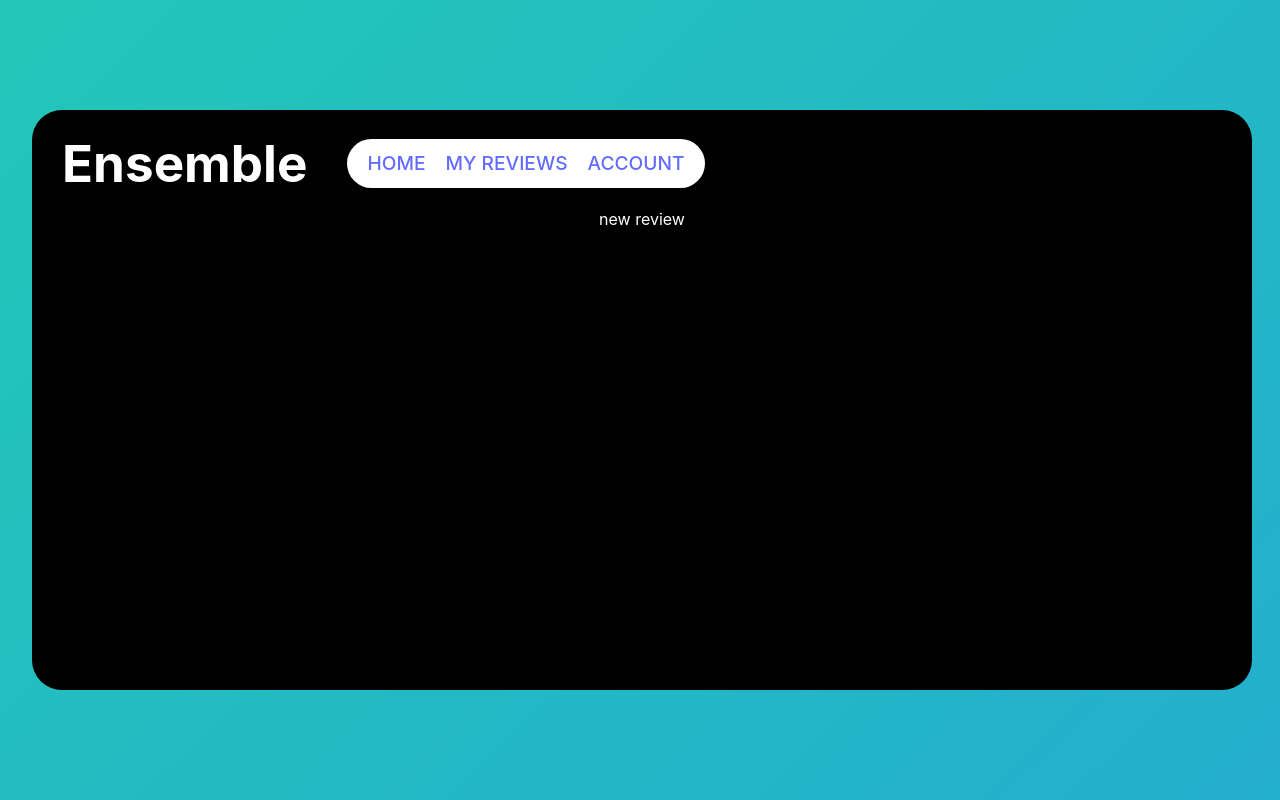
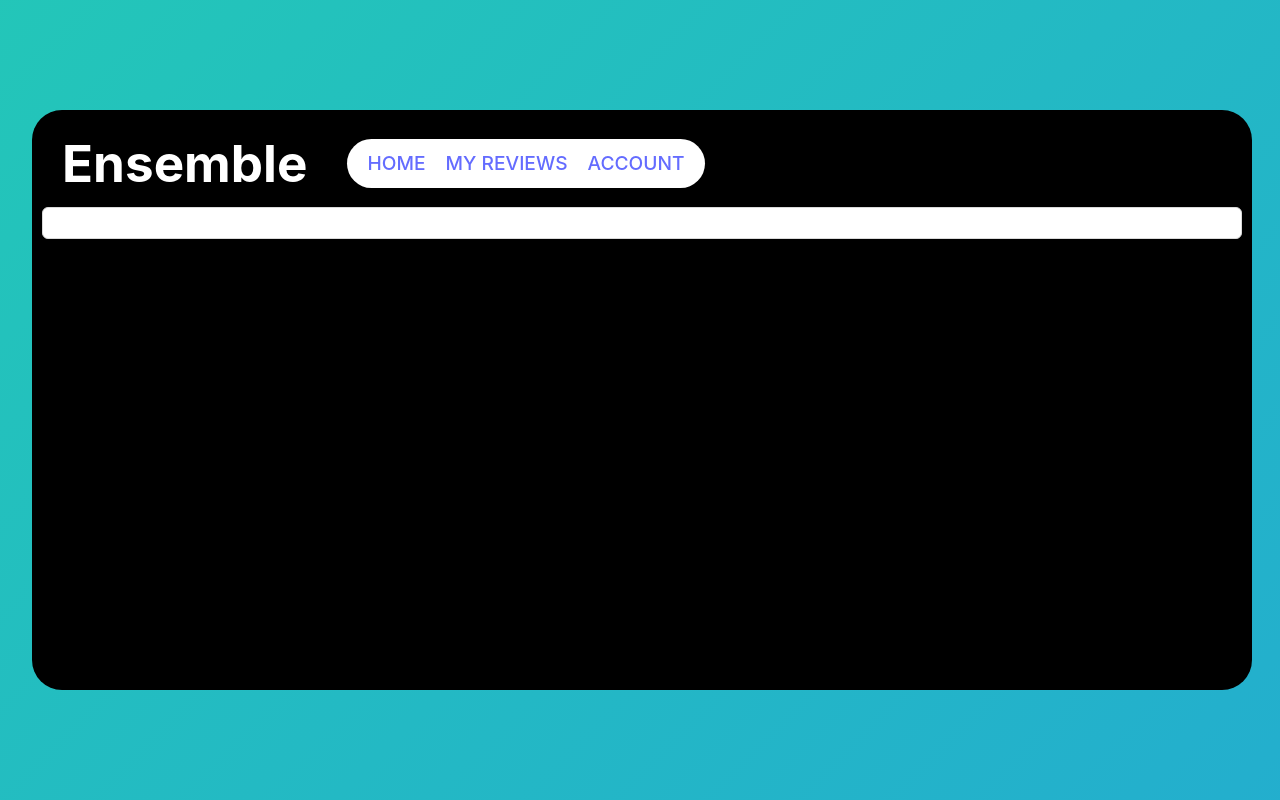
Before and after one commit to ramjayakumar21/Ensemble, a React (Vite) app in the folder frontend/: page /new-review in a window 1280 px wide. Built offline with nearby package versions, Linux system fonts and the light colour scheme.

Commit message:
Added search bar

```diff
--- a/frontend/package.json
+++ b/frontend/package.json
@@ -9,6 +9,7 @@
     "preview": "vite preview"
   },
   "dependencies": {
+    "antd": "^5.4.0",
     "axios": "^1.3.4",
     "react": "^18.2.0",
     "react-dom": "^18.2.0"
--- /dev/null
+++ b/frontend/src/components/SpotifySearch.tsx
@@ -0,0 +1,74 @@
+import { Input, List, Avatar, Card } from 'antd';
+import { useState } from 'react';
+
+export default function SpotifySearch() {
+
+    const [searchList, setSearchList] = useState([])
+
+    function searchAlbums(query : string) : void {
+        if (query == "") {
+            setSearchList([])
+            return
+        }
+
+        let searchUrl = new URL("https://api.spotify.com/v1/search")
+        searchUrl.searchParams.append("q", query)
+        searchUrl.searchParams.append("type", "album")
+        searchUrl.searchParams.append("limit", String(5))
+        let accessToken = localStorage.getItem("Authorization")
+
+        fetch(searchUrl, {
+            method: "GET",
+            headers: {
+              Authorization: `Bearer ${accessToken}`
+            }
+        })
+        .then(response => {
+            if(!response.ok){
+                throw Error("Response Not Ok")
+            }
+            return response.json();
+            })
+        .then((res) => {
+            let results : any = []
+            let searchResults = res.albums.items
+            console.log(res)
+
+            searchResults.forEach((album : any) => {
+                results.push(
+                    <List.Item key={album.uri}>
+                      <List.Item.Meta
+                        avatar={<Avatar shape='square' size='large' src={album.images[0].url} />}
+                        title={album.name}
+                        description={album.artists.join(', ')}
+                      />
+                    </List.Item>);
+            });
+
+            setSearchList(results)
+            console.log(res)
+
+        })
+        .catch((err) => {console.error(err)})
+
+
+
+
+    }
+
+
+    return (
+      <div>
+        <Input
+          onChange={(value) => {
+            searchAlbums(value.target.value);
+          }}
+        ></Input>
+        {searchList.length == 0 ? null : (
+          <Card>
+            <List itemLayout="horizontal">{searchList}</List>
+          </Card>
+        )}
+      </div>
+    );
+}
--- a/frontend/src/pages/NewReview.tsx
+++ b/frontend/src/pages/NewReview.tsx
@@ -1,9 +1,14 @@
+import { useEffect } from "react"
+import SpotifySearch from "../components/SpotifySearch"
+
+export default function NewReview() {
+    let spotify_auth = localStorage.getItem("Authorization")
 
 
-export default function NewReview() {
+
     return (
         <div>
-            new review
+            <SpotifySearch />
         </div>
     )
 }
```
Also changed, not shown: 1 other file (tests, documents, lock files or other folders).
